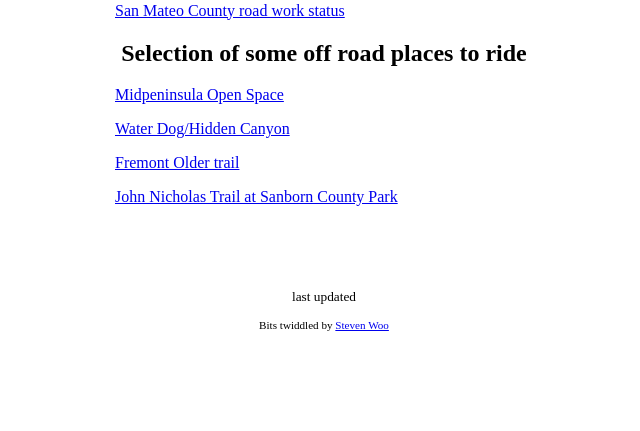
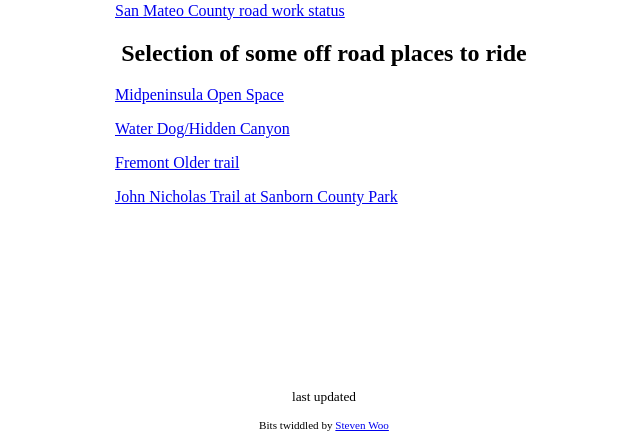
Before and after one commit to StevenWoo/flaskplaytime, a Flask app: template templates/bayareacycling.html in a window 1280 px wide. Shown: the part 582-1013 px from the top of the page, without its empty margins (316-956 px from the left). Before the commit the page ends 913 px from the top, so only its background shows below. Run offline with Flask 2, Linux system fonts and the light colour scheme; the template is opened without the code that fills it, so the values that code supplies are empty.

Commit message:
add space for more content

```diff
--- a/templates/bayareacycling.html
+++ b/templates/bayareacycling.html
@@ -7,7 +7,7 @@
       display: grid;
       grid-gap: 5px;
       grid-template-columns: repeat(12, 1fr);
-      grid-template-rows: 30px 180px 500px 120px 30px;
+      grid-template-rows: 30px 180px 600px 120px 30px;
         grid-template-areas:
         ". . . .   h  h  h  h  . . . ."
         ". . . d1 d2 d3 d4 d5 d6 . . ."
```
